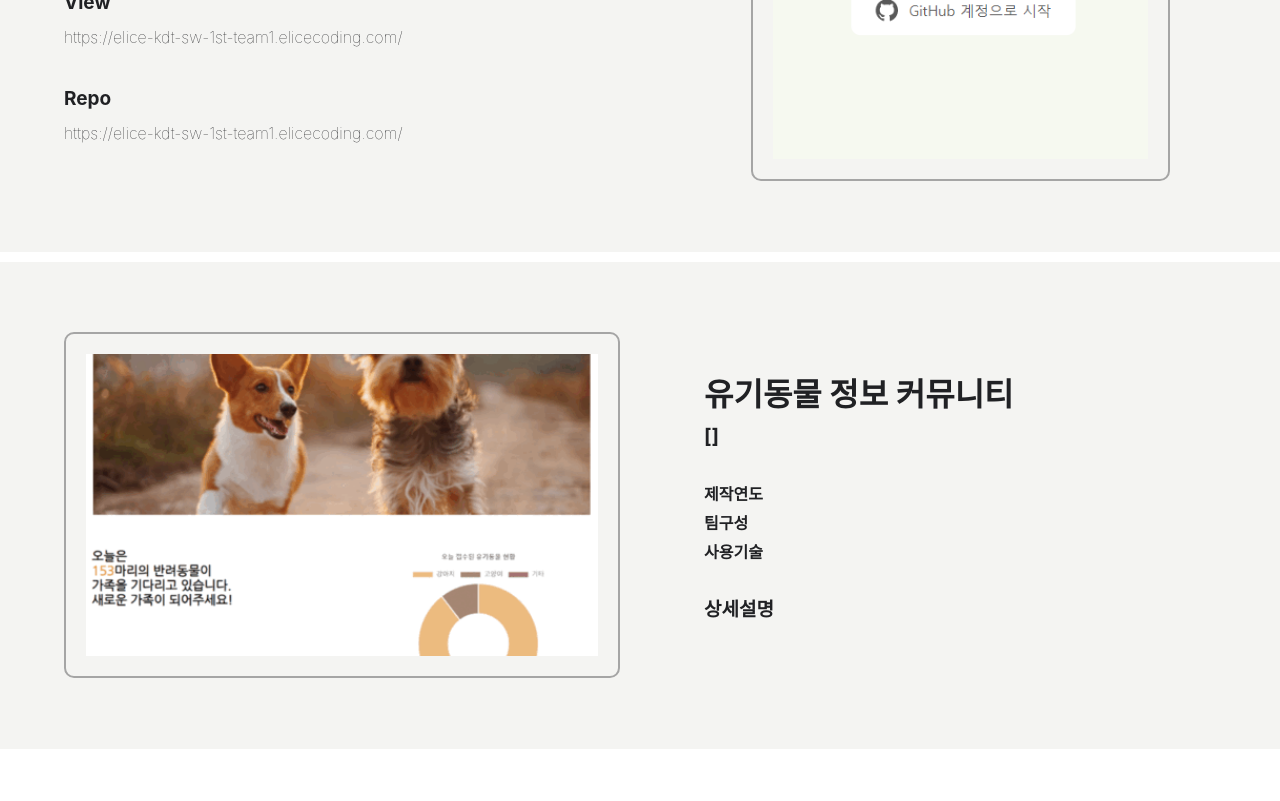
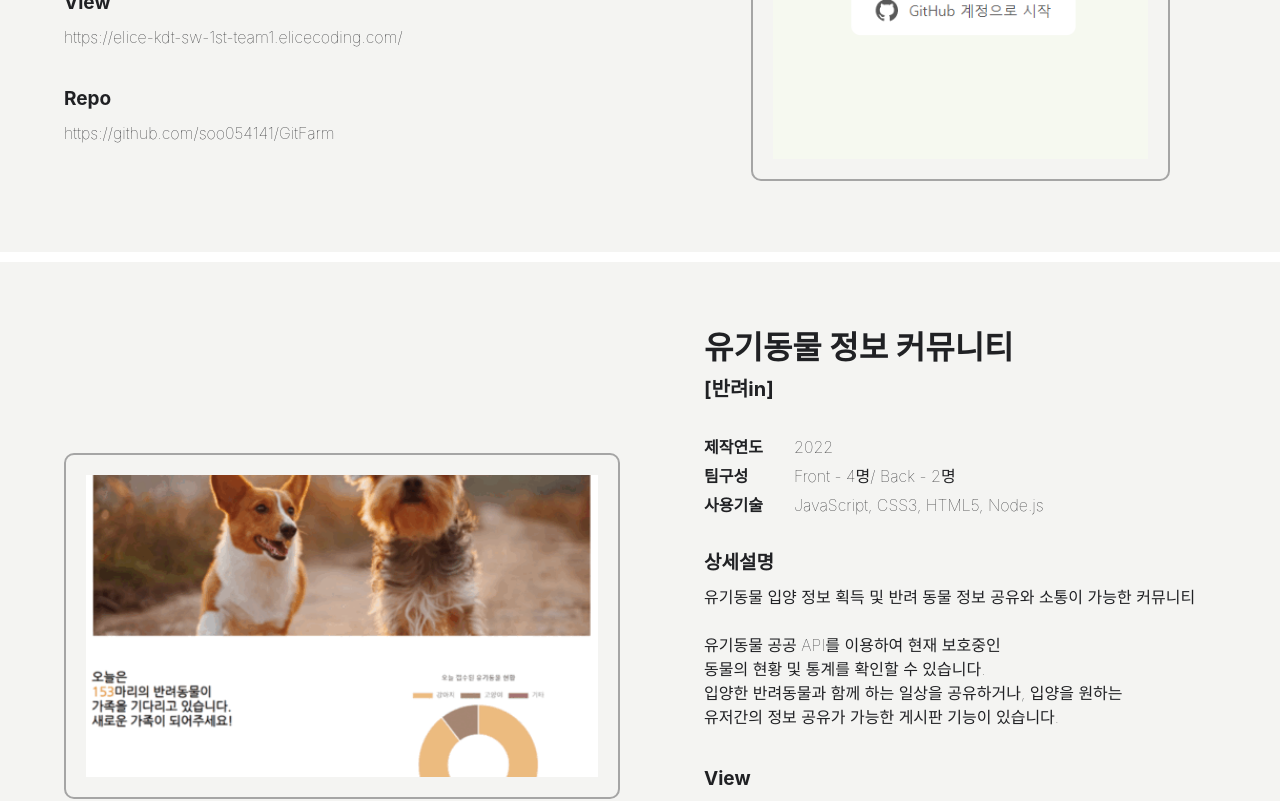
Before and after one commit to soo054141/portfolio_2023, a React (Create React App) app: page / in a window 1280 px wide. Shown: the part 760-1561 px from the top of the page. Before the commit the page ends 1519 px from the top, so only its background shows below. Built offline with nearby package versions, Linux system fonts and the light colour scheme.

Commit message:
Add pet component markup

```diff
--- a/src/pages/gitfarm/index.jsx
+++ b/src/pages/gitfarm/index.jsx
@@ -29,7 +29,7 @@ function GitFarm({
         repo={repo}
       />
       <PreviewWrap mobile={mobile}>
-        <a href="">
+        <a href={view}>
           <img src={gitfarm} alt="gitfarm" />
         </a>
       </PreviewWrap>
@@ -53,7 +53,7 @@ GitFarm.defaultProps = {
     "랭킹 시스템을 도입하여 유저들간의 선의의 경쟁을 유도할 수 있게 하였습니다.",
   ],
   view: "https://elice-kdt-sw-1st-team1.elicecoding.com/",
-  repo: "https://elice-kdt-sw-1st-team1.elicecoding.com/",
+  repo: "https://github.com/soo054141/GitFarm",
   mobile: true,
 };
 
@@ -66,6 +66,6 @@ GitFarm.propTypes = {
   detail: PropTypes.arrayOf(PropTypes.string),
   view: PropTypes.string,
   repo: PropTypes.string,
-  small: PropTypes.bool,
+  mobile: PropTypes.bool,
 };
 export default GitFarm;
--- a/src/pages/pet/index.jsx
+++ b/src/pages/pet/index.jsx
@@ -1,20 +1,59 @@
 import React from "react";
+import PropTypes from "prop-types";
 import { Container } from "../../components/Container";
 import InfoWrap from "../../components/InfoWrap";
 import PreviewWrap from "../../components/PreviewWrap";
 import animal from "../../asset/images/animal.gif";
 
-function Pet() {
+function Pet({ title, subTitle, year, team, stack, detail, view, repo }) {
   return (
     <Container>
       <PreviewWrap>
-        <a href="">
-          <img src={animal} alt="" />
+        <a href={view}>
+          <img src={animal} alt="animal" />
         </a>
       </PreviewWrap>
-      <InfoWrap title="유기동물 정보 커뮤니티" />
+      <InfoWrap
+        title={title}
+        subTitle={subTitle}
+        year={year}
+        team={team}
+        stack={stack}
+        detail={detail}
+        view={view}
+        repo={repo}
+      />
     </Container>
   );
 }
 
+Pet.defaultProps = {
+  title: "유기동물 정보 커뮤니티",
+  subTitle: "반려in",
+  year: 2022,
+  team: "Front - 4명/ Back - 2명",
+  stack: "JavaScript, CSS3, HTML5, Node.js",
+  detail: [
+    "유기동물 입양 정보 획득 및 반려 동물 정보 공유와 소통이 가능한 커뮤니티",
+    "",
+    "유기동물 공공 API를 이용하여 현재 보호중인",
+    "동물의 현황 및 통계를 확인할 수 있습니다.",
+    "입양한 반려동물과 함께 하는 일상을 공유하거나, 입양을 원하는",
+    "유저간의 정보 공유가 가능한 게시판 기능이 있습니다.",
+  ],
+  view: "https://elice3.herokuapp.com/",
+  repo: "https://github.com/soo054141/pet-project",
+};
+
+Pet.propTypes = {
+  title: PropTypes.string,
+  subTitle: PropTypes.string,
+  year: PropTypes.number,
+  team: PropTypes.string,
+  stack: PropTypes.string,
+  detail: PropTypes.arrayOf(PropTypes.string),
+  view: PropTypes.string,
+  repo: PropTypes.string,
+};
+
 export default Pet;
```
